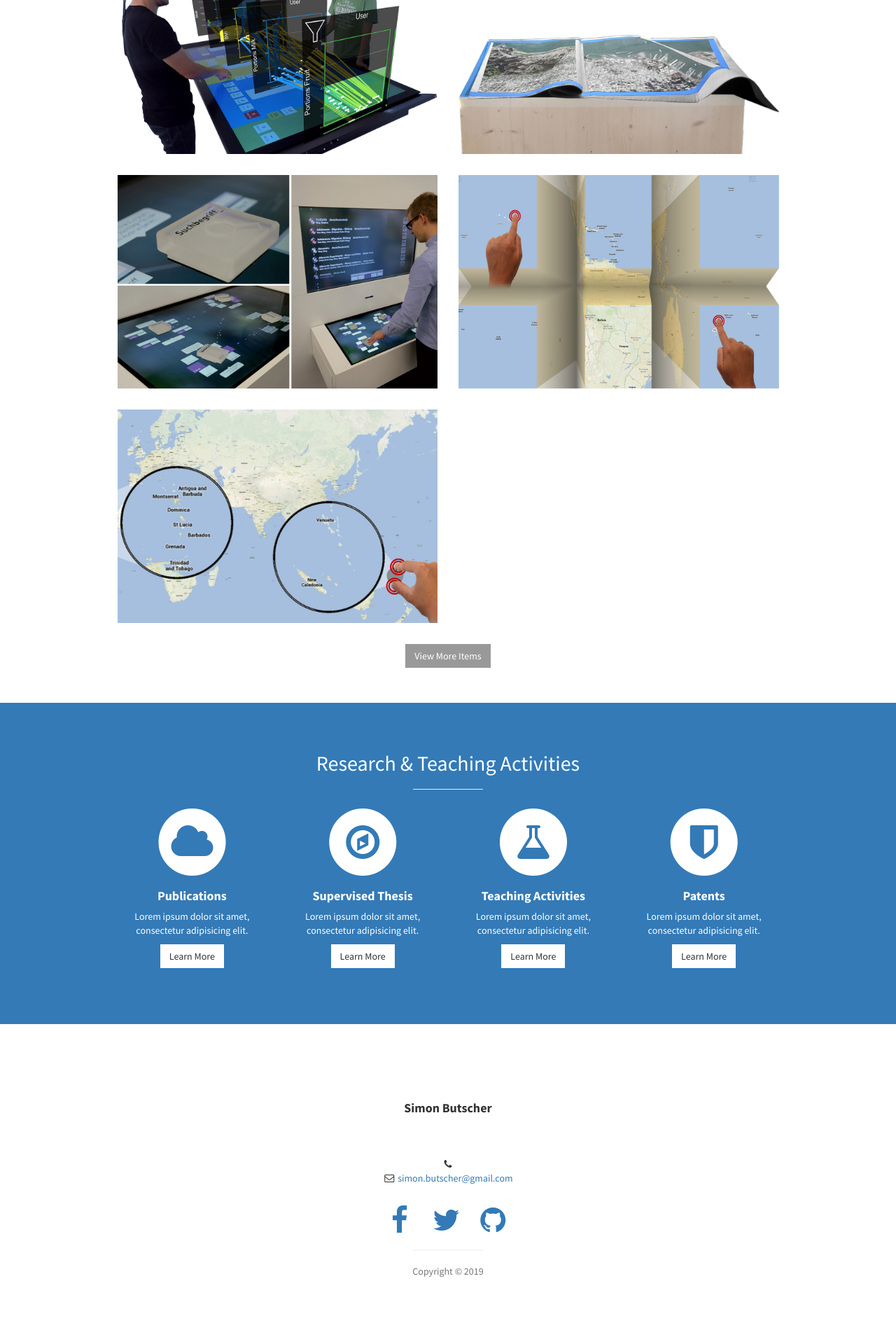
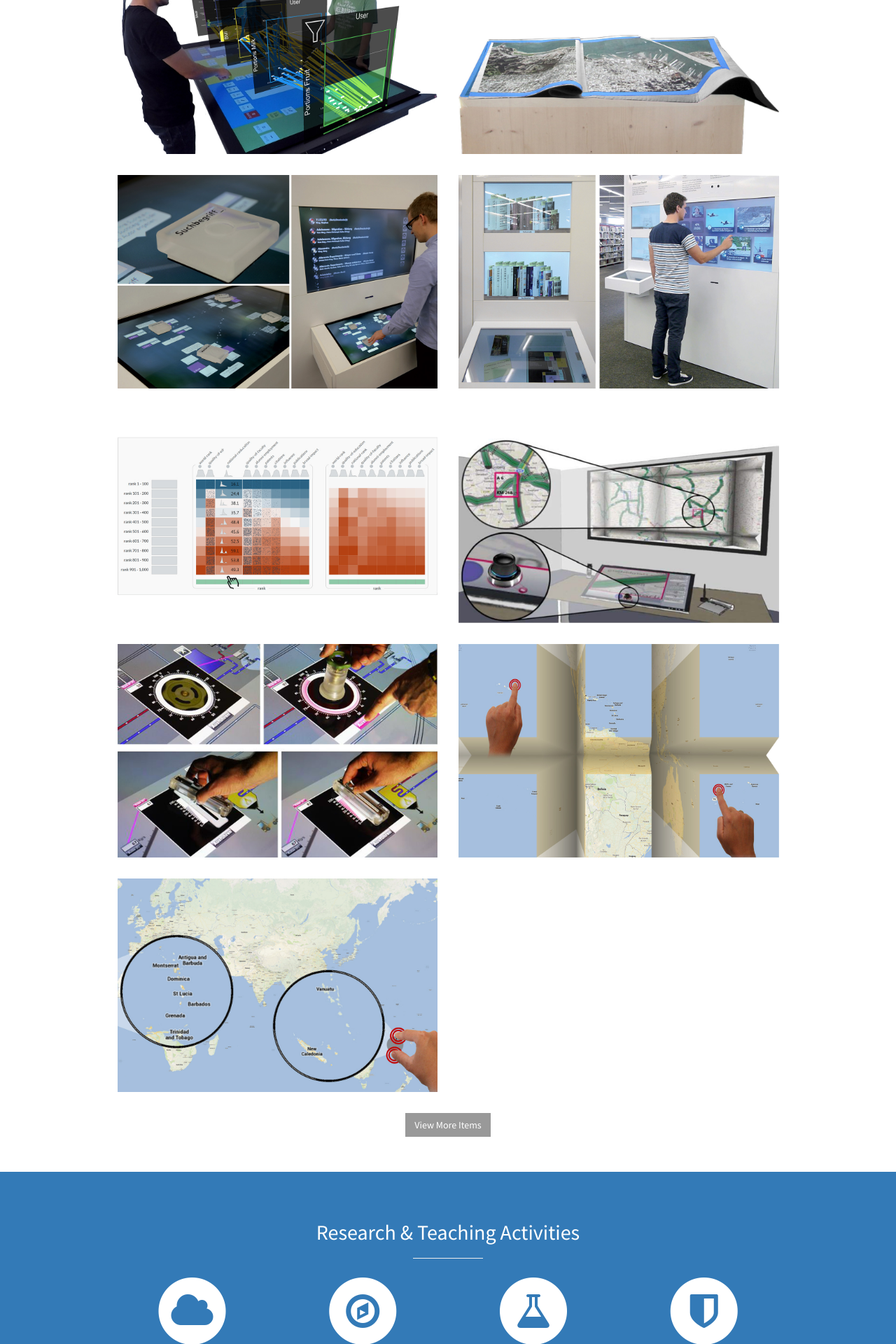
Before and after one commit to SimonButscher/home, a Jekyll site: the page built from index.html, in a window 1280 px wide. Shown: the part 1830-3750 px from the top of the page at 70% size. Built offline with Jekyll 4.4.1, drawn with Linux system fonts in a browser that asks for light colours.

Commit message:
Update portfolio.html

```diff
--- a/_includes/portfolio.html
+++ b/_includes/portfolio.html
@@ -29,6 +29,34 @@
           <div class="col-md-6">
             <div class="portfolio-item">
               <a href="#">
+                <img class="img-portfolio img-responsive" src="img/portfolio_Bib.jpg">
+              </a>
+            </div>
+          </div>
+          <div class="col-md-6">
+            <div class="portfolio-item">
+              <a href="#">
+                <img class="img-portfolio img-responsive" src="img/portfolio_SmartExplore.jpg">
+              </a>
+            </div>
+          </div>
+          <div class="col-md-6">
+            <div class="portfolio-item">
+              <a href="#">
+                <img class="img-portfolio img-responsive" src="img/portfolio_ControlRoom1.jpg">
+              </a>
+            </div>
+          </div>
+          <div class="col-md-6">
+            <div class="portfolio-item">
+              <a href="#">
+                <img class="img-portfolio img-responsive" src="img/portfolio_ControlRoom2.jpg">
+              </a>
+            </div>
+          </div>
+          <div class="col-md-6">
+            <div class="portfolio-item">
+              <a href="#">
                 <img class="img-portfolio img-responsive" src="img/portfolio_SpaceFold.jpg">
               </a>
             </div>
```
